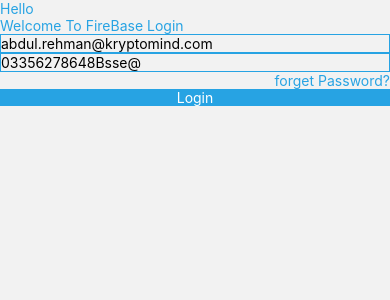
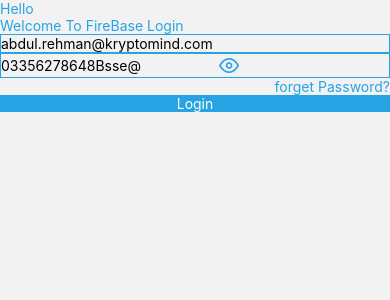
Before and after one commit to abdulrehman1972/firebaseProject, a React Native app: screen /LoginScreen in a window 390 px wide. Shown: the top 300 px of the page. Built offline with nearby package versions, Linux system fonts and the light colour scheme; what react-native-responsive-fontsize would draw is missing.

Commit message:
vector icons

```diff
--- a/package.json
+++ b/package.json
@@ -22,7 +22,8 @@
     "react-native-responsive-screen": "^1.4.2",
     "react-native-safe-area-context": "^3.3.2",
     "react-native-screens": "^3.8.0",
-    "react-native-simple-toast": "^1.1.3"
+    "react-native-simple-toast": "^1.1.3",
+    "react-native-vector-icons": "^8.1.0"
   },
   "devDependencies": {
     "@babel/core": "^7.12.9",
--- a/src/screens/Auth/LoginScreen/index.tsx
+++ b/src/screens/Auth/LoginScreen/index.tsx
@@ -11,6 +11,7 @@
   const [email, setEmail] = useState('abdul.rehman@kryptomind.com');
   const [password, setPassword] = useState('03356278648Bsse@');
   const [isVisible, setVisible] = useState(false);
+  const [passwordVisible,setPassVisible]=useState(false)
   const navigation=useNavigation()
   const onLogin = () => {
     setVisible(true);
@@ -51,6 +52,9 @@
       <AddressInput
         placeHolder="Enter Password"
         value={password}
+        isPassword
+        isVisible={passwordVisible}
+        onPress={()=>setPassVisible(!passwordVisible)}
         onChange={text => setPassword(text)}
       />
       <Text style={styles.forgetText}>forget Password?</Text>
--- a/src/shared/components/AddressInput/index.tsx
+++ b/src/shared/components/AddressInput/index.tsx
@@ -1,16 +1,33 @@
 import React from 'react'
-import {View,Text,TextInput,StyleSheet} from 'react-native'
+import {View,Text,TextInput,StyleSheet,TouchableOpacity} from 'react-native'
 import { RFValue } from 'react-native-responsive-fontsize'
 import {THEME} from '../../theme/index'
+import Icon from 'react-native-vector-icons/Feather'
 interface props {
     placeHolder?:string
     value?:string
     onChange?:()=>void
+    isPassword?:boolean
+    isVisible?:boolean
+    onPress?:()=>void
 }
 const AddressInput = (props:props) => {
     return(
         <View style={styles.mainView}>
-            <TextInput placeholder={props.placeHolder} placeholderTextColor={THEME.COLORS.accentBlue} value={props.value} onChangeText={props.onChange}/>
+            <TextInput placeholder={props.placeHolder} autoCapitalize='none' secureTextEntry={props.isVisible} placeholderTextColor={THEME.COLORS.accentBlue} value={props.value} style={styles.input} onChangeText={props.onChange}/>
+            { props.isPassword ?
+            props.isVisible ?
+            <TouchableOpacity onPress={props.onPress}>
+                <Icon name='eye-off' size={20} color={THEME.COLORS.accentBlue}/>
+            </TouchableOpacity>
+            :
+            <TouchableOpacity onPress={props.onPress}>
+                <Icon name='eye' size={20} color={THEME.COLORS.accentBlue}/>
+            </TouchableOpacity>
+            :
+            null
+            }
+
         </View>
     )
 }
@@ -23,7 +40,9 @@
         paddingVertical:THEME.PADDING.NORMAL,
         paddingLeft:THEME.PADDING.LOW,
         borderRadius:THEME.RADIUS.BOX,
-        marginBottom:THEME.MARGIN.NORMAL
+        marginBottom:THEME.MARGIN.NORMAL,
+        flexDirection:'row'
     },
+    input:{width:RFValue(260)}
 })
 export default AddressInput
```
Also changed, not shown: 20 other files (tests, documents, lock files or other folders).
